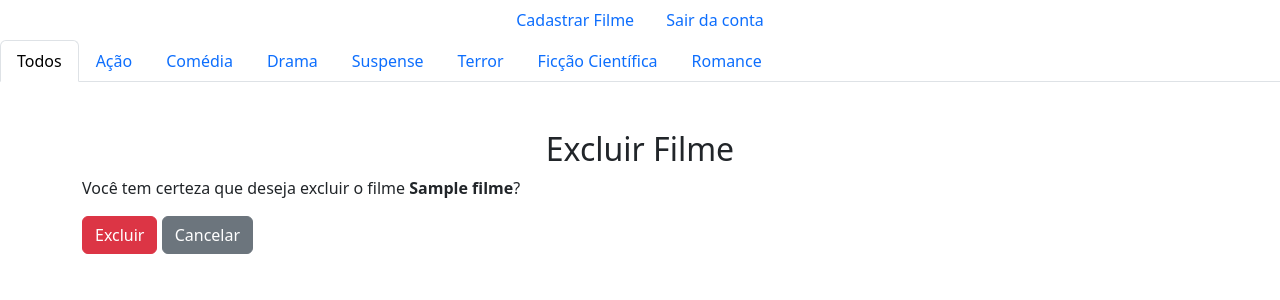
After one commit to SauloFerrazTC/Aplica-o-Web-Mural-de-filmes, a Django app: page /filmes/deletarfilme/1/ in a window 1280 px wide. The commit adds this page. Shown: the top 300 px of the page. Run offline with Django 5.2, Linux system fonts and the light colour scheme; a user stored in the database is signed in; tables that the repository leaves empty hold one stand-in row (values such as "Sample post"); some libraries are stand-ins or nearby versions.

Commit message:
terceiro commit

```diff
--- a/filmes/models.py
+++ b/filmes/models.py
@@ -1,4 +1,5 @@
 from django.db import models
+from django.contrib.auth.models import User
 
 class Filme(models.Model):
     CATEGORIAS = [
@@ -16,6 +17,7 @@ class Filme(models.Model):
     descricao = models.TextField()
     capa = models.ImageField(blank=True, null=True, upload_to='filmes/fotos')
     categoria = models.CharField(max_length=20, choices=CATEGORIAS)
+    iduser = models.ForeignKey(User, on_delete=models.CASCADE, related_name='filmes_cadastrados')
 
     def __str__(self):
         return self.titulo
--- a/filmes/urls.py
+++ b/filmes/urls.py
@@ -1,9 +1,11 @@
 
 from django.urls import path
-from filmes.views import ListarFilmes, FotoFilmes, CriarFilme
+from filmes.views import ListarFilmes, FotoFilmes, CriarFilme, DeletarFilme, EditarDescricaoFilme
 
 urlpatterns = [
 path('', ListarFilmes.as_view(), name='listar-filmes'),
 path('fotos/<str:arquivo>/', FotoFilmes.as_view(), name='foto-filmes'),
 path('cadastroFilme/', CriarFilme.as_view(), name='criar-filmes'),
+path('deletarfilme/<pk>/', DeletarFilme.as_view(), name='deletar-filmes'),
+path('editar/<int:pk>/', EditarDescricaoFilme.as_view(), name='editar-filmes'),
 ]
--- a/filmes/views.py
+++ b/filmes/views.py
@@ -7,14 +7,24 @@ from django.core.exceptions import ObjectDoesNotExist
 from django.contrib.auth.mixins import LoginRequiredMixin
 from django.urls import reverse_lazy
 from filmes.models import Filme
-from filmes.forms import FilmeForm
+from filmes.forms import FilmeForm, FilmeDescricaoForm
+from django.contrib.auth.models import User
 
 
 class ListarFilmes(LoginRequiredMixin, ListView):
-
     model = Filme
     context_object_name = 'filmes'
     template_name = 'filmes/filmes.html'
+
+    def get_queryset(self):
+        """
+        Filtra os filmes pela categoria, se a categoria for fornecida na URL.
+        Caso contrário, retorna todos os filmes.
+        """
+        categoria = self.request.GET.get('categoria')  # Obtém a categoria da URL
+        if categoria:
+            return Filme.objects.filter(categoria=categoria)  # Filtra os filmes pela categoria
+        return Filme.objects.all()  # Se não houver categoria, retorna todos os filmes
 
 class FotoFilmes(LoginRequiredMixin, View):
 
@@ -28,8 +38,40 @@ class FotoFilmes(LoginRequiredMixin, View):
             raise exception
 
 class CriarFilme(LoginRequiredMixin, CreateView):
-
     model = Filme
     form_class = FilmeForm
     template_name = 'filmes/cadastroFilme.html'
     success_url = reverse_lazy('listar-filmes')
+
+    def form_valid(self, form):
+        form.instance.iduser = self.request.user  # Associa o usuário logado ao campo iduser
+        return super().form_valid(form)
+
+class DeletarFilme(LoginRequiredMixin, DeleteView):
+    model = Filme
+    template_name = 'filmes/deletarfilme.html'
+    success_url = reverse_lazy('listar-filmes')
+
+    def get_queryset(self):
+        """
+        Restringe a exclusão para filmes que pertencem ao usuário logado.
+        """
+        return Filme.objects.filter(iduser=self.request.user)
+
+class EditarDescricaoFilme(LoginRequiredMixin, UpdateView):
+    model = Filme
+    form_class = FilmeDescricaoForm
+    template_name = 'filmes/editar.html'
+    success_url = reverse_lazy('listar-filmes')
+
+
+    def form_valid(self, form):
+        filme = form.save(commit=False)
+        filme.save()
+        return super().form_valid(form)
+
+    def get_queryset(self):
+        """
+        Restringe a exclusão para filmes que pertencem ao usuário logado.
+        """
+        return Filme.objects.filter(iduser=self.request.user)
--- a/templates/base.html
+++ b/templates/base.html
@@ -13,19 +13,39 @@
         <nav>
             <ul class="nav justify-content-center">
                 <li class="nav-item">
-                  <a class="nav-link active" aria-current="page" href="./cadastroFilme">Cadastrar Filme</a>
+                    <a class="nav-link active" aria-current="page" href="{% url 'criar-filmes' %}">Cadastrar Filme</a>
                 </li>
                 <li class="nav-item">
-                  <a class="nav-link" href="#">Link</a>
+                    <a class="nav-link" href="{% url 'logout_usuario' %}">Sair da conta</a>
                 </li>
-                <li class="nav-item">
-                  <a class="nav-link" href="#">Link</a>
-                </li>
-                <li class="nav-item">
-                  <a class="nav-link disabled" aria-disabled="true">Disabled</a>
-                </li>
-              </ul>
+            </ul>
         </nav>
+        <ul class="nav nav-tabs">
+          <li class="nav-item">
+            <a class="nav-link {% if not request.GET.categoria %}active{% endif %}" href="{% url 'listar-filmes' %}">Todos</a>
+          </li>
+          <li class="nav-item">
+            <a class="nav-link {% if request.GET.categoria == 'acao' %}active{% endif %}" href="{% url 'listar-filmes' %}?categoria=acao">Ação</a>
+          </li>
+          <li class="nav-item">
+            <a class="nav-link {% if request.GET.categoria == 'comedia' %}active{% endif %}" href="{% url 'listar-filmes' %}?categoria=comedia">Comédia</a>
+          </li>
+          <li class="nav-item">
+            <a class="nav-link {% if request.GET.categoria == 'drama' %}active{% endif %}" href="{% url 'listar-filmes' %}?categoria=drama">Drama</a>
+          </li>
+          <li class="nav-item">
+            <a class="nav-link {% if request.GET.categoria == 'suspense' %}active{% endif %}" href="{% url 'listar-filmes' %}?categoria=suspense">Suspense</a>
+          </li>
+          <li class="nav-item">
+            <a class="nav-link {% if request.GET.categoria == 'terror' %}active{% endif %}" href="{% url 'listar-filmes' %}?categoria=terror">Terror</a>
+          </li>
+          <li class="nav-item">
+            <a class="nav-link {% if request.GET.categoria == 'ficcao' %}active{% endif %}" href="{% url 'listar-filmes' %}?categoria=ficcao">Ficção Científica</a>
+          </li>
+          <li class="nav-item">
+            <a class="nav-link {% if request.GET.categoria == 'romance' %}active{% endif %}" href="{% url 'listar-filmes' %}?categoria=romance">Romance</a>
+          </li>
+        </ul>
     </header>
 
     <main>
@@ -34,9 +54,6 @@
         {% endblock %}
     </main>
 
-    <footer>
-        <p>© 2024 Minha Aplicação. Todos os direitos reservados.</p>
-    </footer>
     <script src="{% static 'js/bootstrap.bundle.min.js' %}"></script>
 </body>
 </html>
--- /dev/null
+++ b/templates/filmes/deletarfilme.html
@@ -0,0 +1,15 @@
+{% extends "base.html" %}
+
+{% block title %}Excluir Filme{% endblock %}
+
+{% block content %}
+<div class="container mt-5">
+    <h2 class="text-center">Excluir Filme</h2>
+    <p>Você tem certeza que deseja excluir o filme <strong>{{ object.titulo }}</strong>?</p>
+    <form method="post">
+        {% csrf_token %}
+        <button type="submit" class="btn btn-danger">Excluir</button>
+        <a href="{% url 'listar-filmes' %}" class="btn btn-secondary">Cancelar</a>
+    </form>
+</div>
+{% endblock %}
```
Also changed, not shown: filmes/forms.py (+11 -0 lines), templates/filmes/editar.html (added, +26 -0 lines), templates/filmes/filmes.html (+7 -1 lines), filmes/fotos/sabado.jpeg (added), filmes/fotos/velozes.jpeg (added), filmes/fotos/velozes_iFD8pNs.jpeg (added), filmes/migrations/0002_filme_iduser.py (added).
